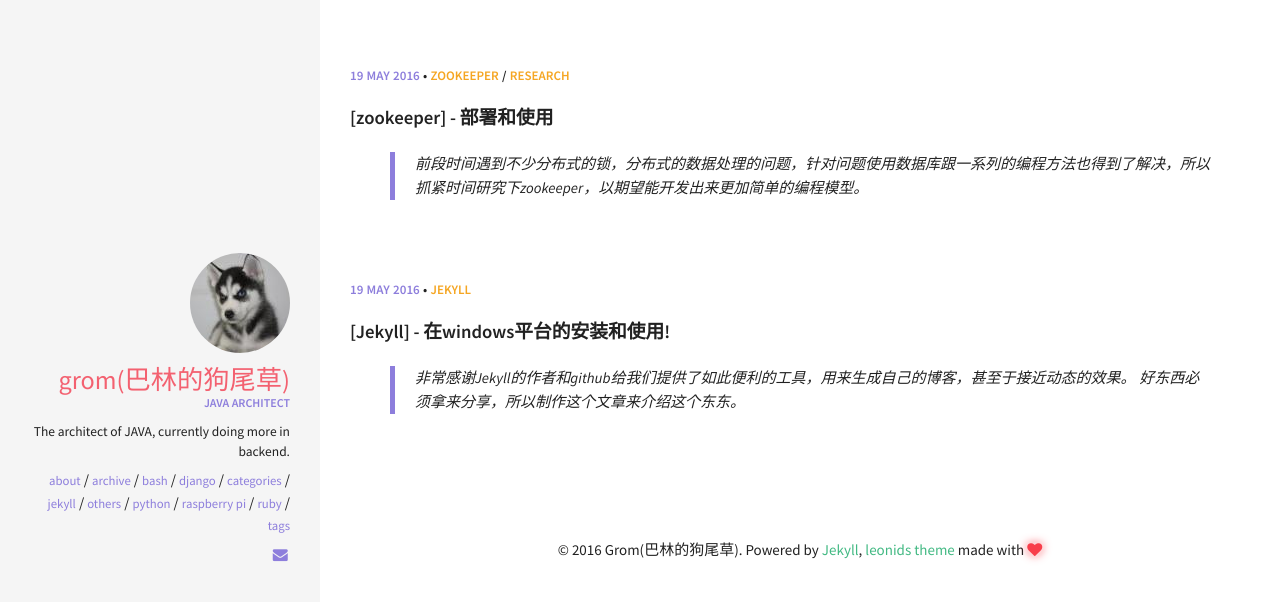
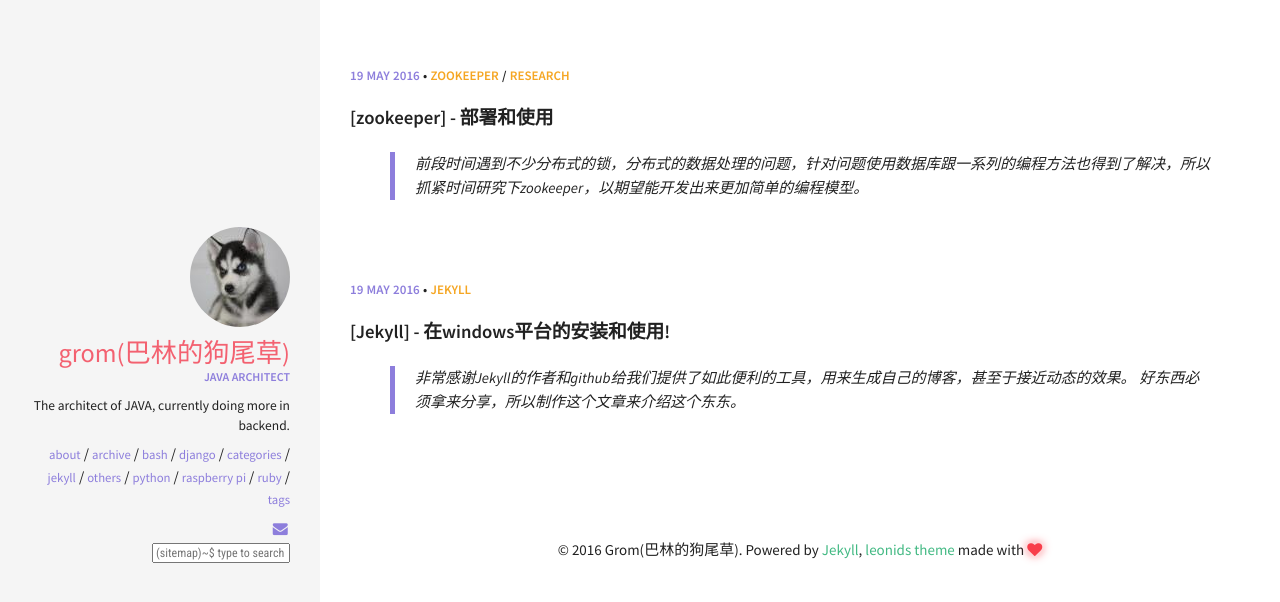
Before and after one commit to evergreen-tree/evergreen-tree.github.io, a Jekyll site: the page built from index.html, in a window 1280 px wide. Shown: the top 602 px of the page. Built offline with Jekyll 4.4.1, drawn with Linux system fonts in a browser that asks for light colours; the list of posts is cut into pages by our own code.

Commit message:
commit for change

```diff
--- a/_includes/sidebar.html
+++ b/_includes/sidebar.html
@@ -18,4 +18,9 @@
     </ul>
   </nav>
   {% include social-links.html %}
+
+  <div class="search" id="js-search">
+    <input type="text" placeholder="(sitemap)~$ type to search" class="search__input form-control" id="js-search__input">
+    <ul class="search__results" id="js-search__results"></ul>
+  </div>
 </div>
--- a/_layouts/default.html
+++ b/_layouts/default.html
@@ -1,8 +1,16 @@
 <!DOCTYPE html>
 <html lang="en">
+<meta name="author" content="{{ site.author }}" />
+        <meta name="description" content="{% if page.title %}{{ page.title }}{% else %}{{ site.description }}{% endif %}" />
+        <meta name="keywords" content="{% if page.title %}{{ page.title }}, {{ site.title }}, {% for categ in page.categories %}{{ categ }}{% if forloop.last == false %}, {% endif %}{% endfor %}{% else %}{{ site.title }}, {% for category in site.categories %}{% capture categories_slug %}{{ category | first }}{% endcapture %}{% for categ in categories_slug %}{{ categ }}{% endfor %}{% if forloop.last == false %}, {% endif %}{% endfor %}{% endif %}" />
+{% include head.html %}
+<link rel="alternate" type="application/rss+xml" title="RSS" href="/feed.xml">
+        <!-- Fonts -->
+        <link href="//fonts.googleapis.com/css?family=Roboto+Condensed:400,300italic,300,400italic,700&amp;subset=latin,latin-ext" rel="stylesheet" type="text/css">
 
-{% include head.html %}
-
+        <!-- Custom CSS -->
+        <link rel="stylesheet" href="/static/css/super-search.css">
+        <link rel="stylesheet" href="/static/css/main.css">
 <body>
   <div class="row">
     <div class="col s12 m3">
@@ -18,5 +26,7 @@
     </div>
   </div>
   {% include js.html %}
+  <script src="/static/js/bootstrap.min.js"></script>
+  <script src="/static/js/super-search.js"></script>
 </body>
 </html>
```
